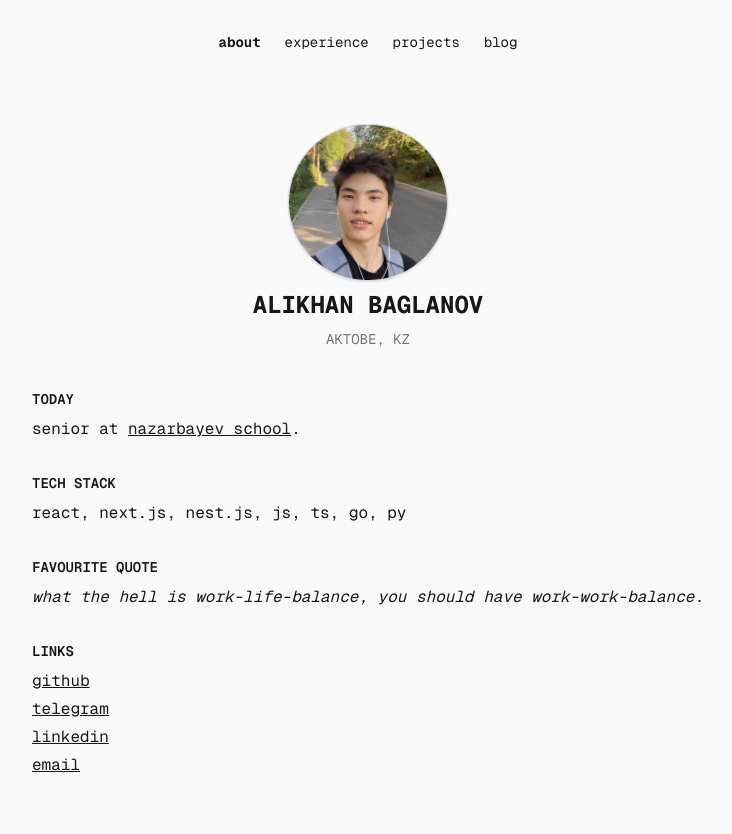
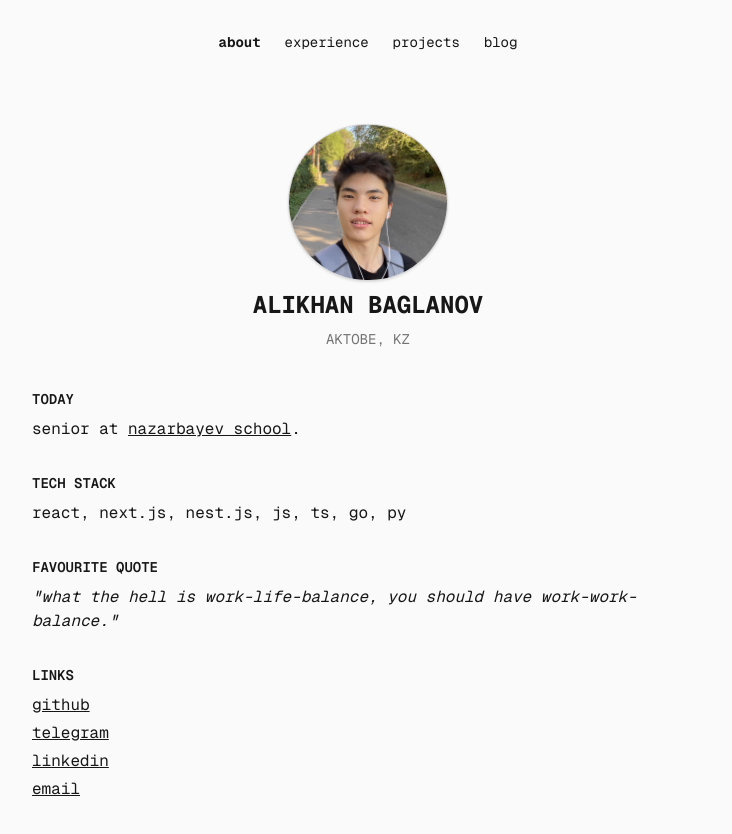
Before and after one commit to abglnv/profile, a Next.js app: page / in a window 1280 px wide. Shown: the top 834 px of the page, without its empty margins (272-1004 px from the left). Built offline with nearby package versions, Linux system fonts and the light colour scheme.

Commit message:
fix: quotation

```diff
--- a/src/app/page.tsx
+++ b/src/app/page.tsx
@@ -33,7 +33,7 @@ export default function Home() {
             <section>
               <h2 className="uppercase text-sm font-semibold mb-2">favourite quote</h2>
               <blockquote className="italic">
-                {"what the hell is work-life-balance, you should have work-work-balance."}
+                {'"what the hell is work-life-balance, you should have work-work-balance."'}
               </blockquote>
             </section>
 
```
